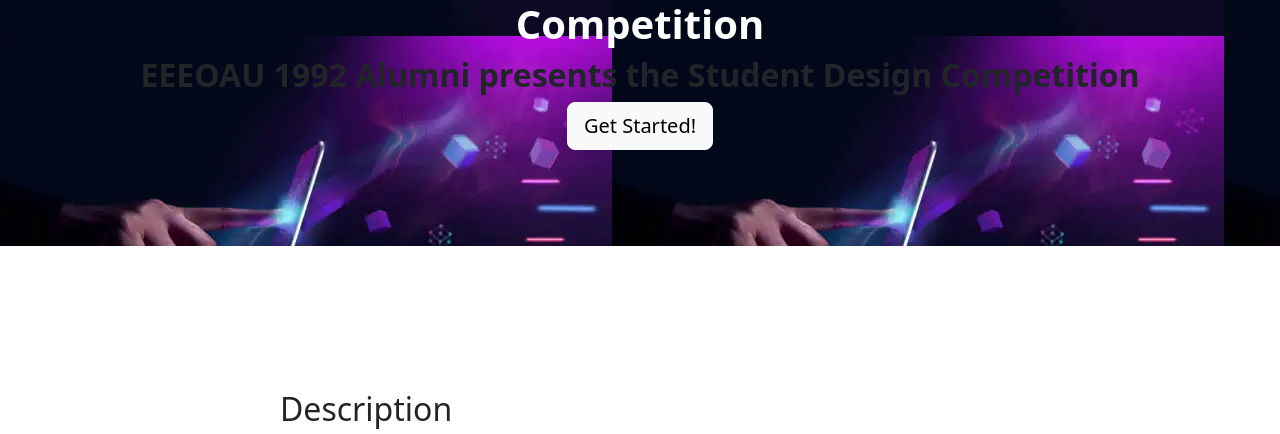
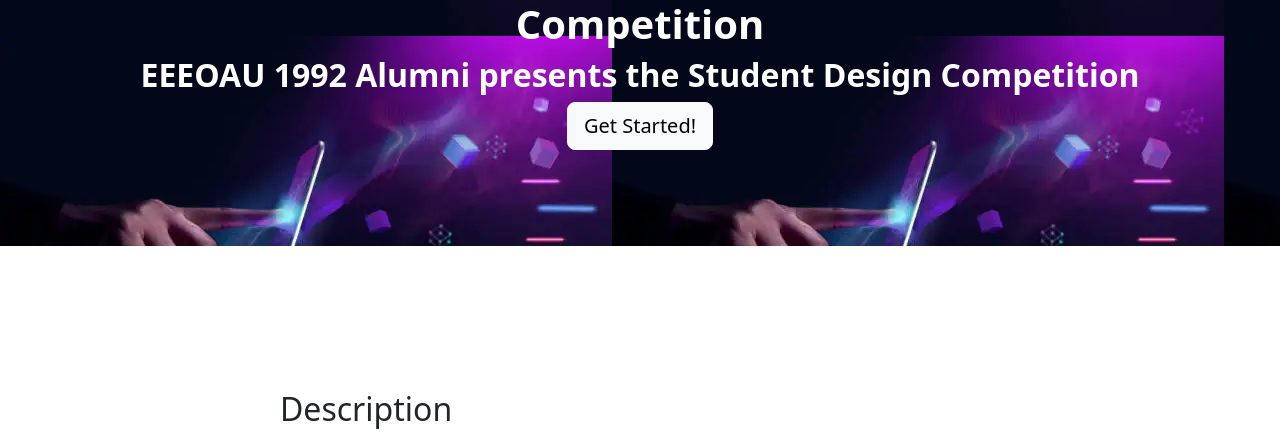
Before and after one commit to cyryl-Ai/oau-eee-ignite, a plain HTML site: page index.html in a window 1280 px wide. Shown: the part 320-754 px from the top of the page. Drawn offline with nearby package versions, Linux system fonts and the light colour scheme.

Commit message:
Update index.html

```diff
--- a/index.html
+++ b/index.html
@@ -32,7 +32,7 @@
             </div>
         </nav>
     <!-- Header -->
-    <header style="background-image:url('./bgread1.webp');background-repeat:none;">
+    <header style="background-image:url('./bgread1.webp');background-repeat:none;color:#fff">
         <div class="container px-4 text-center">
             <!-- Your logo image here -->
             <img src="./logo.jpg" alt="Logo" class="logo-image">
```
